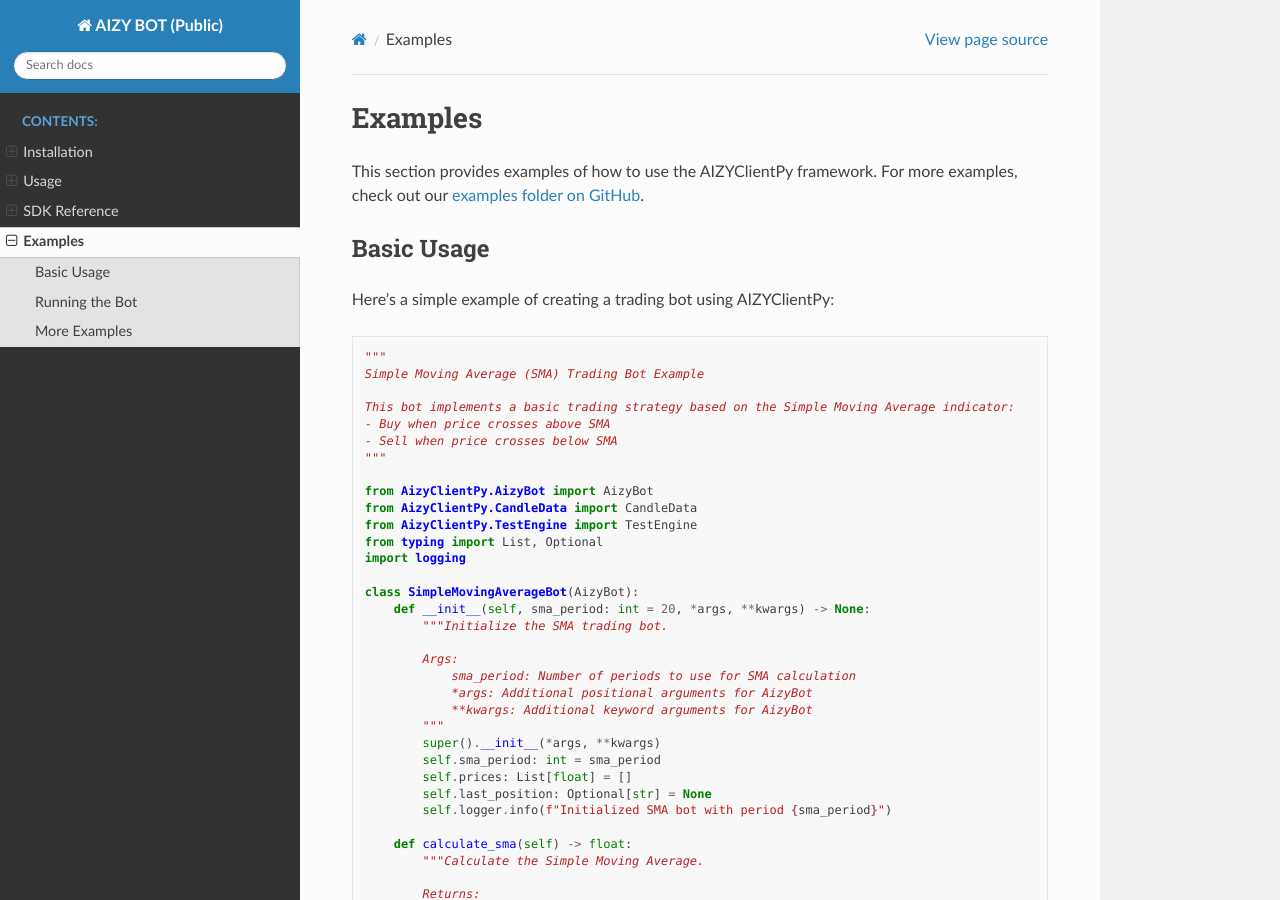
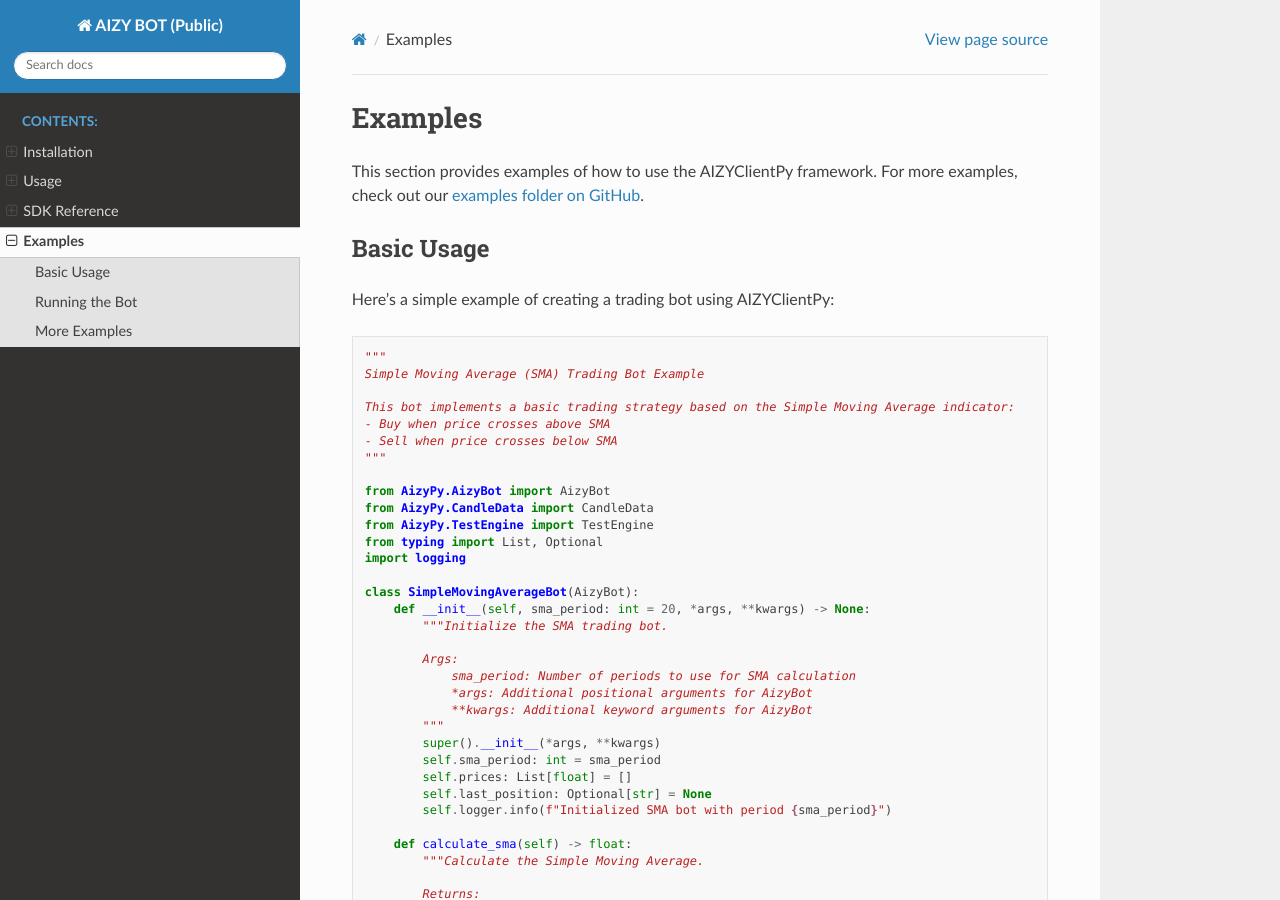
Before and after one commit to Aizy-app/AIZYClientPy, a Sphinx documentation site: the page built from docs/source/examples.rst, in a window 1280 px wide and 900 px high. Built offline with Sphinx 7.4.7 and the Read the Docs theme 3.1.0, drawn with Linux system fonts in a browser that asks for light colours.

Commit message:
📝 removed src references in doc

```diff
--- a/docs/source/examples.rst
+++ b/docs/source/examples.rst
@@ -19,9 +19,9 @@
     - Sell when price crosses below SMA
     """
 
-    from AizyClientPy.AizyBot import AizyBot
-    from AizyClientPy.CandleData import CandleData
-    from AizyClientPy.TestEngine import TestEngine
+    from AizyPy.AizyBot import AizyBot
+    from AizyPy.CandleData import CandleData
+    from AizyPy.TestEngine import TestEngine
     from typing import List, Optional
     import logging
 
--- a/docs/source/usage.rst
+++ b/docs/source/usage.rst
@@ -13,8 +13,8 @@
 
 .. code-block:: python
 
-    from src.AizyBot import AizyBot
-    from src.CandleData import CandleData
+    from AizyBot import AizyBot
+    from CandleData import CandleData
 
     class MyTradingBot(AizyBot):
         async def bot_action(self, candle: CandleData) -> None:
@@ -29,7 +29,7 @@
 
 .. code-block:: python
 
-    from src.TestEngine import TestEngine
+    from TestEngine import TestEngine
 
     async def main():
         # Test for 2 hours with 1-minute candles
```
